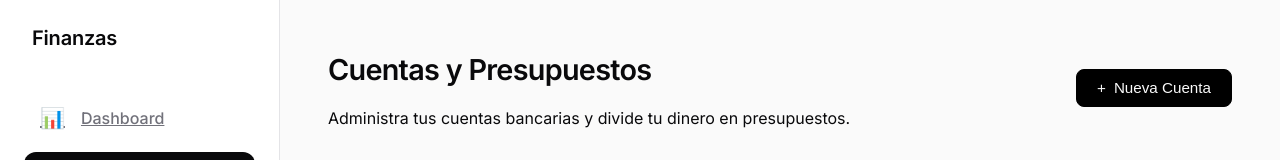
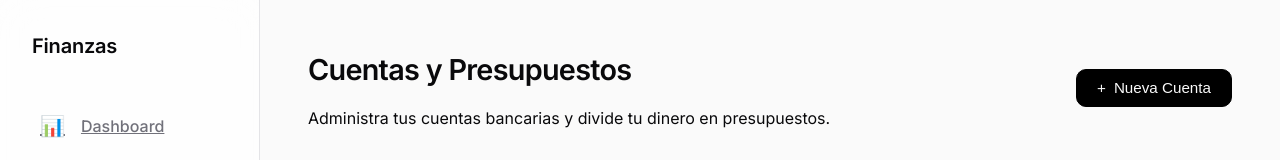
Before and after one commit to BenjaminAPR/Finanzas_app, a Next.js app: page /accounts in a window 1280 px wide. Shown: the top 160 px of the page. Built offline with nearby package versions, Linux system fonts and the light colour scheme; no server answers; the database is empty.

Commit message:
feat: premium UI upgrade and savings wallet logic

```diff
--- a/src/app/(main)/layout.module.css
+++ b/src/app/(main)/layout.module.css
@@ -7,13 +7,17 @@
 }
 
 .sidebar {
-  width: 280px;
-  background: var(--bg-secondary);
+  width: 260px;
+  background: rgba(var(--bg-secondary-rgb), 0.7);
+  backdrop-filter: blur(20px);
+  -webkit-backdrop-filter: blur(20px);
   border-right: 1px solid var(--border-color);
+  padding: 2rem 1.5rem;
   display: flex;
   flex-direction: column;
-  padding: 1.5rem;
-  transition: all 0.3s ease;
+  height: 100vh;
+  position: sticky;
+  top: 0;
   z-index: 10;
 }
 
--- a/src/app/(main)/reports/page.tsx
+++ b/src/app/(main)/reports/page.tsx
@@ -54,7 +54,7 @@ export default function ReportsPage() {
           cycleStartDate = new Date(tx.created_at);
         } else {
           // Add to current cycle
-          if (tx.type === 'income') currentCycleIncome += tx.amount;
+          if (tx.type === 'income' && tx.description !== '[AHORRO] Saldo Inicial') currentCycleIncome += tx.amount;
           if (tx.type === 'expense') currentCycleExpense += tx.amount;
         }
       });
--- a/src/app/globals.css
+++ b/src/app/globals.css
@@ -3,7 +3,9 @@
 :root {
   /* Light Mode */
   --bg-primary: #fafafa;
+  --bg-primary-rgb: 250, 250, 250;
   --bg-secondary: #ffffff;
+  --bg-secondary-rgb: 255, 255, 255;
   --bg-card: #ffffff;
 
   --text-primary: #09090b;
@@ -18,19 +20,21 @@
 
   --border-color: #e4e4e7;
 
-  --shadow-sm: 0 1px 2px 0 rgb(0 0 0 / 0.05);
-  --shadow-md: 0 4px 6px -1px rgb(0 0 0 / 0.05), 0 2px 4px -2px rgb(0 0 0 / 0.05);
-  --shadow-lg: 0 10px 15px -3px rgb(0 0 0 / 0.05), 0 4px 6px -4px rgb(0 0 0 / 0.05);
+  --shadow-sm: 0 2px 8px rgba(0, 0, 0, 0.04);
+  --shadow-md: 0 8px 24px rgba(0, 0, 0, 0.06);
+  --shadow-lg: 0 16px 32px rgba(0, 0, 0, 0.08);
 
-  --btn-radius: 8px;
-  --card-radius: 12px;
+  --btn-radius: 10px;
+  --card-radius: 16px;
 }
 
 @media (prefers-color-scheme: dark) {
   :root {
     /* Dark Mode */
     --bg-primary: #000000;
+    --bg-primary-rgb: 0, 0, 0;
     --bg-secondary: #0a0a0a;
+    --bg-secondary-rgb: 10, 10, 10;
     --bg-card: #0a0a0a;
 
     --text-primary: #ffffff;
@@ -44,6 +48,10 @@
     --warning: #f59e0b;
 
     --border-color: #27272a;
+
+    --shadow-sm: 0 4px 12px rgba(0, 0, 0, 0.4);
+    --shadow-md: 0 8px 32px rgba(0, 0, 0, 0.6);
+    --shadow-lg: 0 16px 48px rgba(0, 0, 0, 0.8);
   }
 }
 
@@ -109,8 +117,15 @@ body {
   background: var(--bg-card);
   border: 1px solid var(--border-color);
   border-radius: var(--card-radius);
-  padding: 1.5rem;
+  padding: 1.75rem;
   box-shadow: var(--shadow-sm);
+  transition: transform 0.3s cubic-bezier(0.4, 0, 0.2, 1), box-shadow 0.3s cubic-bezier(0.4, 0, 0.2, 1), border-color 0.3s ease;
+}
+
+.card:hover {
+  transform: translateY(-2px);
+  box-shadow: var(--shadow-md);
+  border-color: var(--text-secondary);
 }
 
 .input-field {
```
Also changed, not shown: src/app/(main)/dashboard/dashboard.module.css (+22 -0 lines), src/app/(main)/dashboard/page.tsx (+99 -15 lines).
